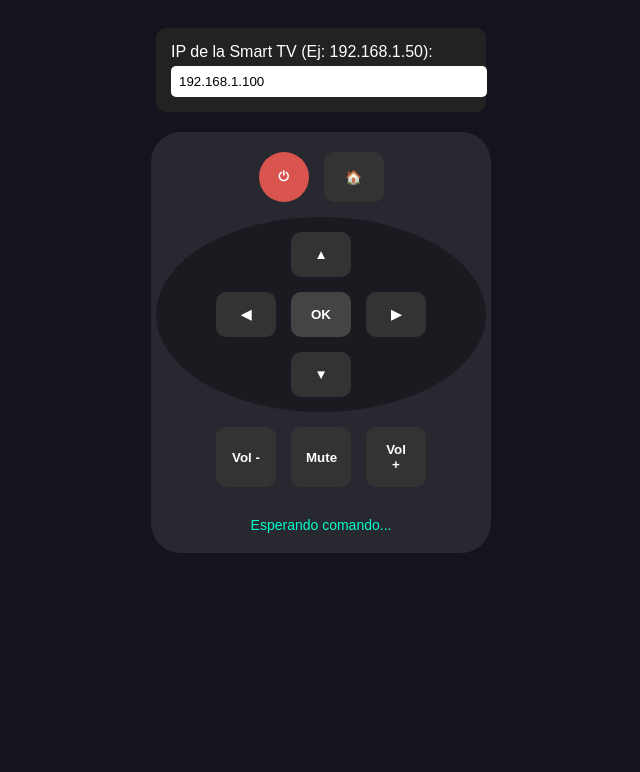
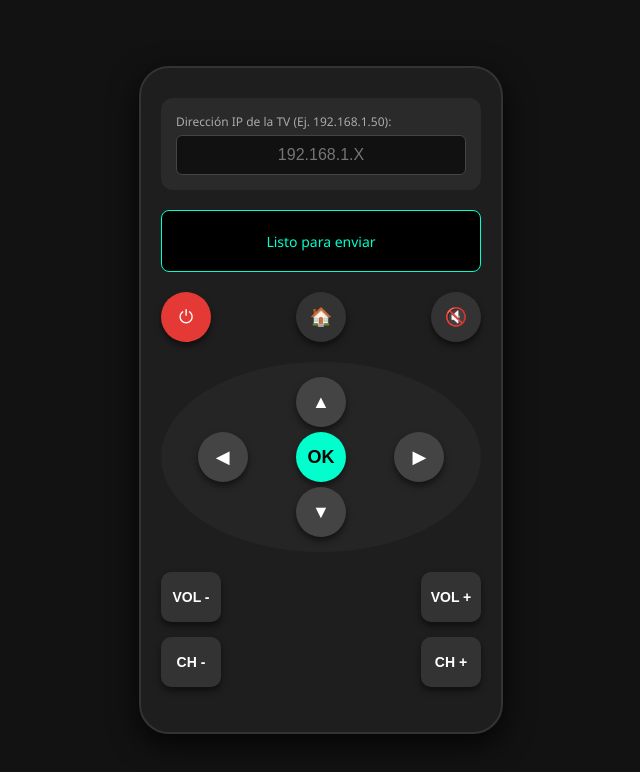
Before and after one commit to oscarcontuliano-cpu/Control, a plain HTML site: page Index.html in a window 1280 px wide. Shown: the whole page, without its empty margins (319-959 px from the left). Drawn offline with Linux system fonts and the light colour scheme.

Commit message:
Actualizar Index.html

```diff
--- a/Index.html
+++ b/Index.html
@@ -3,99 +3,221 @@
 <head>
     <meta charset="UTF-8">
     <meta name="viewport" content="width=device-width, initial-scale=1.0">
-    <title>Control Smart TV Real</title>
+    <title>Control Remoto Universal Wi-Fi</title>
     <style>
         body {
-            background: #14141f; color: white;
-            font-family: Arial, sans-serif;
-            display: flex; flex-direction: column; align-items: center; padding: 20px;
+            background-color: #121212;
+            color: #ffffff;
+            font-family: 'Segoe UI', Tahoma, Geneva, Verdana, sans-serif;
+            display: flex;
+            flex-direction: column;
+            align-items: center;
+            justify-content: center;
+            min-height: 100vh;
+            margin: 0;
+            padding: 20px;
+            box-sizing: border-box;
         }
-        .config-panel {
-            background: #222; padding: 15px; border-radius: 10px; margin-bottom: 20px; width: 300px;
+
+        .remote-container {
+            background: #1e1e1e;
+            border-radius: 30px;
+            padding: 30px 20px;
+            box-shadow: 0 10px 30px rgba(0,0,0,0.8);
+            width: 100%;
+            max-width: 320px;
+            border: 2px solid #333;
         }
-        .config-panel input {
-            width: 100%; padding: 8px; margin-top: 5px; border-radius: 5px; border: none;
+
+        .config-box {
+            background: #2a2a2a;
+            padding: 15px;
+            border-radius: 12px;
+            margin-bottom: 20px;
         }
-        .remote {
-            background: #282830; padding: 20px; border-radius: 30px; width: 300px;
-            display: flex; flex-direction: column; gap: 15px; align-items: center;
+
+        .config-box label {
+            font-size: 12px;
+            color: #aaa;
+            display: block;
+            margin-bottom: 5px;
         }
-        .row { display: flex; gap: 15px; justify-content: center; width: 100%; }
+
+        .config-box input {
+            width: 100%;
+            padding: 10px;
+            border-radius: 6px;
+            border: 1px solid #444;
+            background: #111;
+            color: #00ffcc;
+            font-size: 16px;
+            text-align: center;
+            box-sizing: border-box;
+        }
+
+        .screen {
+            background: #000;
+            color: #00ffcc;
+            padding: 10px;
+            text-align: center;
+            border-radius: 8px;
+            font-size: 14px;
+            margin-bottom: 20px;
+            height: 40px;
+            display: flex;
+            align-items: center;
+            justify-content: center;
+            border: 1px solid #00ffcc;
+        }
+
+        .button-row {
+            display: flex;
+            justify-content: space-between;
+            margin-bottom: 15px;
+            width: 100%;
+        }
+
         button {
-            background: #333; color: white; border: none; padding: 15px; border-radius: 10px;
-            cursor: pointer; font-weight: bold; width: 60px;
+            background: #333;
+            color: white;
+            border: none;
+            border-radius: 50%;
+            width: 50px;
+            height: 50px;
+            font-size: 18px;
+            cursor: pointer;
+            transition: 0.1s;
+            display: flex;
+            align-items: center;
+            justify-content: center;
+            box-shadow: 0 4px 6px rgba(0,0,0,0.5);
         }
-        button:active { background: #555; }
-        .btn-power { background: #d9534f; border-radius: 50%; width: 50px; height: 50px; }
-        #status { margin-top: 15px; color: #00ffcc; font-size: 14px; text-align: center;}
+
+        button:active {
+            background: #555;
+            transform: scale(0.9);
+        }
+
+        .btn-power {
+            background: #e53935;
+        }
+        .btn-power:active {
+            background: #b71c1c;
+        }
+
+        .d-pad {
+            display: grid;
+            grid-template-columns: 1fr 1fr 1fr;
+            grid-template-rows: 1fr 1fr 1fr;
+            gap: 5px;
+            justify-items: center;
+            align-items: center;
+            margin: 20px 0;
+            background: #252525;
+            padding: 15px;
+            border-radius: 50%;
+        }
+
+        .d-pad button {
+            background: #444;
+        }
+
+        .btn-ok {
+            background: #00ffcc !important;
+            color: #000 !important;
+            font-weight: bold;
+        }
+
+        .btn-rect {
+            border-radius: 10px;
+            width: 60px;
+            font-size: 14px;
+            font-weight: bold;
+        }
     </style>
 </head>
 <body>
 
-    <div class="config-panel">
-        <label>IP de la Smart TV (Ej: 192.168.1.50):</label>
-        <input type="text" id="tv-ip" placeholder="192.168.1.X" value="192.168.1.100">
-    </div>
+    <div class="remote-container">
 
-    <div class="remote">
-        <div class="row">
-            <button class="btn-power" onclick="sendCommand('Power')">⏻</button>
-            <button onclick="sendCommand('Home')">🏠</button>
+        <div class="config-box">
+            <label>Dirección IP de la TV (Ej. 192.168.1.50):</label>
+            <input type="text" id="tv-ip" placeholder="192.168.1.X">
         </div>
 
-        <div class="row" style="flex-direction: column; align-items: center; background: #1a1a20; padding: 15px; border-radius: 50%;">
-            <button onclick="sendCommand('Up')">▲</button>
-            <div class="row">
-                <button onclick="sendCommand('Left')">◀</button>
-                <button onclick="sendCommand('Select')" style="background:#444;">OK</button>
-                <button onclick="sendCommand('Right')">▶</button>
-            </div>
-            <button onclick="sendCommand('Down')">▼</button>
+        <div class="screen" id="status-screen">Listo para enviar</div>
+
+        <div class="button-row">
+            <button class="btn-power" onclick="sendSignal('Power', '114')">⏻</button>
+            <button onclick="sendSignal('Home', '3')">🏠</button>
+            <button onclick="sendSignal('Mute', '164')">🔇</button>
         </div>
 
-        <div class="row">
-            <button onclick="sendCommand('VolumeDown')">Vol -</button>
-            <button onclick="sendCommand('VolumeMute')">Mute</button>
-            <button onclick="sendCommand('VolumeUp')">Vol +</button>
+        <div class="d-pad">
+            <div></div>
+            <button onclick="sendSignal('Up', '19')">▲</button>
+            <div></div>
+            <button onclick="sendSignal('Left', '21')">◀</button>
+            <button class="btn-ok" onclick="sendSignal('Enter', '66')">OK</button>
+            <button onclick="sendSignal('Right', '22')">▶</button>
+            <div></div>
+            <button onclick="sendSignal('Down', '20')">▼</button>
+            <div></div>
         </div>
 
-        <div id="status">Esperando comando...</div>
+        <div class="button-row">
+            <button class="btn-rect" onclick="sendSignal('VolumeDown', '25')">VOL -</button>
+            <button class="btn-rect" onclick="sendSignal('VolumeUp', '24')">VOL +</button>
+        </div>
+
+        <div class="button-row">
+            <button class="btn-rect" onclick="sendSignal('ChannelDown', '2')">CH -</button>
+            <button class="btn-rect" onclick="sendSignal('ChannelUp', '1')">CH +</button>
+        </div>
+
     </div>
 
     <script>
-        // Función real que se comunica con la API de la TV en la red local
-        async function sendCommand(key) {
-            const ip = document.getElementById('tv-ip').value;
-            const statusDisplay = document.getElementById('status');
+        function sendSignal(actionName, androidKeyCode) {
+            const ip = document.getElementById('tv-ip').value.trim();
+            const screen = document.getElementById('status-screen');
 
             if (!ip) {
-                statusDisplay.style.color = '#ff4d4d';
-                statusDisplay.textContent = 'Error: Ingresa la IP de la TV';
+                screen.style.color = '#ff4444';
+                screen.style.borderColor = '#ff4444';
+                screen.innerText = 'Falta IP de la TV';
                 return;
             }
 
-            statusDisplay.style.color = '#fff';
-            statusDisplay.textContent = `Enviando '${key}'...`;
+            // Actualizar interfaz para mostrar que el código se está ejecutando
+            screen.style.color = '#00ffcc';
+            screen.style.borderColor = '#00ffcc';
+            screen.innerText = `Enviando: ${actionName}...`;
 
-            // Esta URL es el estándar para TVs con sistema Roku
-            // Para otras marcas (LG, Samsung), la URL y el método (fetch/websocket) cambia drásticamente.
-            const url = `http://${ip}:8060/keypress/${key}`;
+            // MÉTODO 1: API HTTP estándar (Roku / genéricas)
+            const urlHttp = `http://${ip}:8060/keypress/${actionName}`;
+            fetch(urlHttp, { method: 'POST', mode: 'no-cors' }).catch(() => {});
 
-            try {
-                // Se envía la petición por la red Wi-Fi
-                const response = await fetch(url, {
+            // MÉTODO 2: API de control basada en KeyCodes (usado por algunas Android TV/Caixun vía red local)
+            const urlAndroid = `http://${ip}:8008/apps/vr/keycode/${androidKeyCode}`;
+            fetch(urlAndroid, { method: 'POST', mode: 'no-cors' }).catch(() => {});
+
+            // MÉTODO 3: Envío UPnP SOAP Genérico (Volumen/Mute en Smart TVs)
+            if(actionName === 'VolumeUp' || actionName === 'VolumeDown') {
+                const soapBody = `<?xml version="1.0"?><s:Envelope xmlns:s="http://schemas.xmlsoap.org/soap/envelope/" s:encodingStyle="http://schemas.xmlsoap.org/soap/encoding/"><s:Body><u:SetVolume xmlns:u="urn:schemas-upnp-org:service:RenderingControl:1"><InstanceID>0</InstanceID><Channel>Master</Channel><DesiredVolume>${actionName === 'VolumeUp' ? '10' : '-10'}</DesiredVolume></u:SetVolume></s:Body></s:Envelope>`;
+                const urlUpnp = `http://${ip}:52235/upnp/control/RenderingControl1`;
+                fetch(urlUpnp, {
                     method: 'POST',
-                    mode: 'no-cors' // Necesario para evitar bloqueos del navegador en redes locales
-                });
+                    mode: 'no-cors',
+                    headers: { 'Content-Type': 'text/xml', 'SOAPACTION': '"urn:schemas-upnp-org:service:RenderingControl:1#SetVolume"' },
+                    body: soapBody
+                }).catch(() => {});
+            }
 
-                statusDisplay.style.color = '#00ffcc';
-                statusDisplay.textContent = `Comando '${key}' enviado con éxito`;
-
-            } catch (error) {
-                console.error('Error de conexión:', error);
-                statusDisplay.style.color = '#ff4d4d';
-                statusDisplay.textContent = 'Error: No se pudo conectar a la TV';
-            }
+            // Confirmación visual
+            setTimeout(() => {
+                screen.innerText = `Señal '${actionName}' transmitida`;
+            }, 600);
         }
     </script>
 </body>
```
